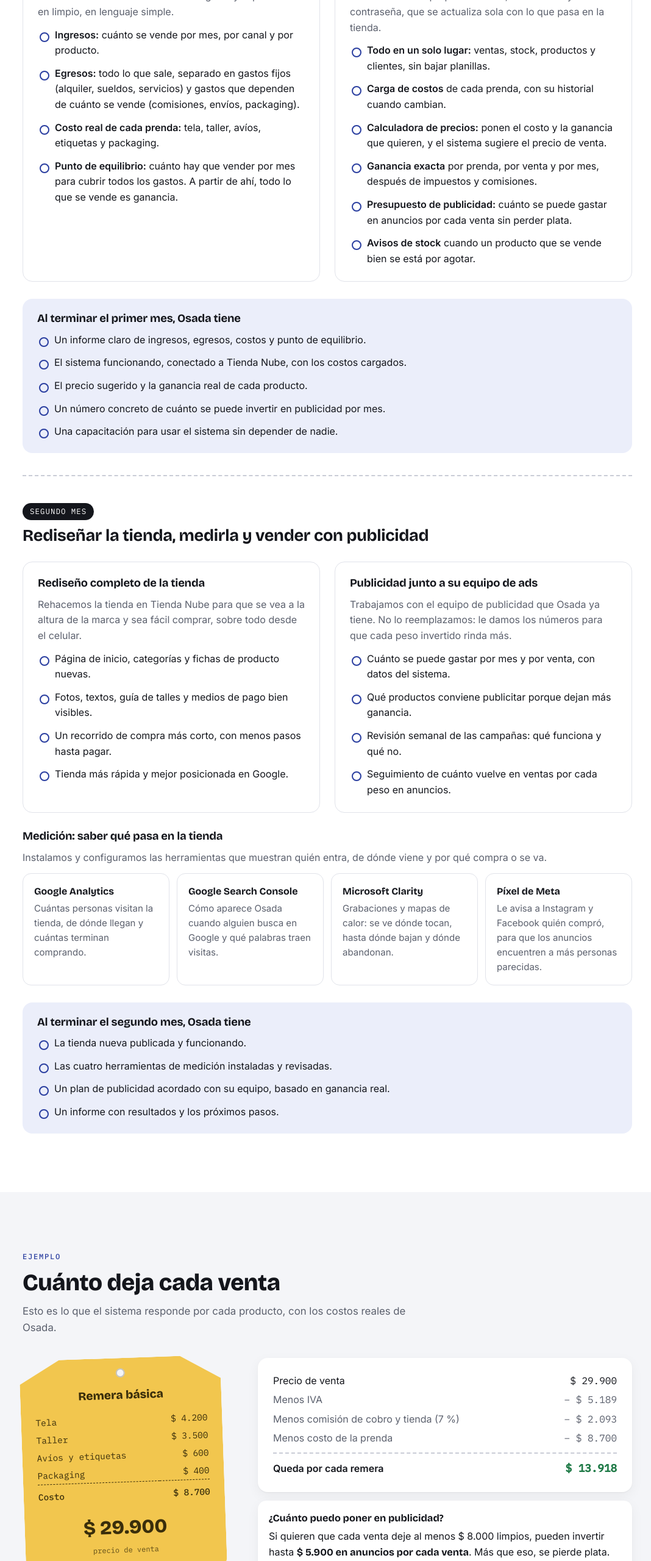
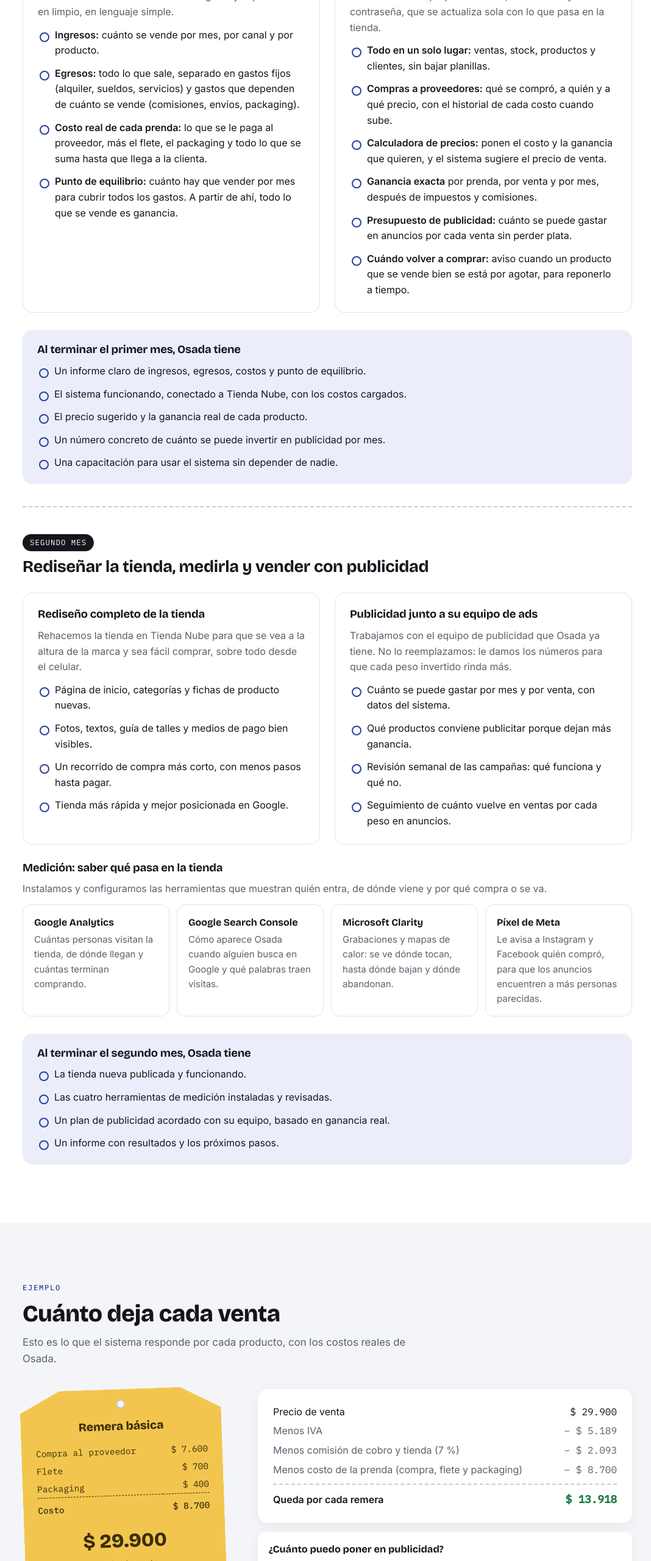
Before and after one commit to NaraDiRocco/propuesta-osada, a plain HTML site: page index.html in a window 1280 px wide. Shown: the part 1920-4480 px from the top of the page at 61% size, without its empty margins (103-1171 px from the left). Drawn offline with nearby package versions, Linux system fonts and the light colour scheme.

Commit message:
Costos de compra y reventa en lugar de producción propia
Co-Authored-By: Claude Opus 5.5 <noreply@anthropic.com>

```diff
--- a/index.html
+++ b/index.html
@@ -242,7 +242,7 @@ footer a{color:var(--ink);font-weight:600;text-decoration:none}
             <ul class="clean">
               <li><b>Ingresos:</b> cuánto se vende por mes, por canal y por producto.</li>
               <li><b>Egresos:</b> todo lo que sale, separado en gastos fijos (alquiler, sueldos, servicios) y gastos que dependen de cuánto se vende (comisiones, envíos, packaging).</li>
-              <li><b>Costo real de cada prenda:</b> tela, taller, avíos, etiquetas y packaging.</li>
+              <li><b>Costo real de cada prenda:</b> lo que se le paga al proveedor, más el flete, el packaging y todo lo que se suma hasta que llega a la clienta.</li>
               <li><b>Punto de equilibrio:</b> cuánto hay que vender por mes para cubrir todos los gastos. A partir de ahí, todo lo que se vende es ganancia.</li>
             </ul>
           </div>
@@ -251,11 +251,11 @@ footer a{color:var(--ink);font-weight:600;text-decoration:none}
             <p>Una herramienta propia de Osada, con usuario y contraseña, que se actualiza sola con lo que pasa en la tienda.</p>
             <ul class="clean">
               <li><b>Todo en un solo lugar:</b> ventas, stock, productos y clientes, sin bajar planillas.</li>
-              <li><b>Carga de costos</b> de cada prenda, con su historial cuando cambian.</li>
+              <li><b>Compras a proveedores:</b> qué se compró, a quién y a qué precio, con el historial de cada costo cuando sube.</li>
               <li><b>Calculadora de precios:</b> ponen el costo y la ganancia que quieren, y el sistema sugiere el precio de venta.</li>
               <li><b>Ganancia exacta</b> por prenda, por venta y por mes, después de impuestos y comisiones.</li>
               <li><b>Presupuesto de publicidad:</b> cuánto se puede gastar en anuncios por cada venta sin perder plata.</li>
-              <li><b>Avisos de stock</b> cuando un producto que se vende bien se está por agotar.</li>
+              <li><b>Cuándo volver a comprar:</b> aviso cuando un producto que se vende bien se está por agotar, para reponerlo a tiempo.</li>
             </ul>
           </div>
         </div>
@@ -329,9 +329,8 @@ footer a{color:var(--ink);font-weight:600;text-decoration:none}
         <div class="tag" aria-label="Ejemplo de etiqueta de costos">
           <div class="nombre">Remera básica</div>
           <table>
-            <tr><td>Tela</td><td>$ 4.200</td></tr>
-            <tr><td>Taller</td><td>$ 3.500</td></tr>
-            <tr><td>Avíos y etiquetas</td><td>$ 600</td></tr>
+            <tr><td>Compra al proveedor</td><td>$ 7.600</td></tr>
+            <tr><td>Flete</td><td>$ 700</td></tr>
             <tr><td>Packaging</td><td>$ 400</td></tr>
             <tr class="total"><td>Costo</td><td>$ 8.700</td></tr>
           </table>
@@ -343,7 +342,7 @@ footer a{color:var(--ink);font-weight:600;text-decoration:none}
             <div class="cuenta"><span>Precio de venta</span><span class="v">$ 29.900</span></div>
             <div class="cuenta menos"><span>Menos IVA</span><span class="v">− $ 5.189</span></div>
             <div class="cuenta menos"><span>Menos comisión de cobro y tienda (7 %)</span><span class="v">− $ 2.093</span></div>
-            <div class="cuenta menos"><span>Menos costo de la prenda</span><span class="v">− $ 8.700</span></div>
+            <div class="cuenta menos"><span>Menos costo de la prenda (compra, flete y packaging)</span><span class="v">− $ 8.700</span></div>
             <div class="cuenta final"><span>Queda por cada remera</span><span class="v">$ 13.918</span></div>
           </div>
           <div class="pregunta"><b>¿Cuánto puedo poner en publicidad?</b><span>Si quieren que cada venta deje al menos $ 8.000 limpios, pueden invertir hasta <b>$ 5.900 en anuncios por cada venta</b>. Más que eso, se pierde plata.</span></div>
@@ -364,7 +363,7 @@ footer a{color:var(--ink);font-weight:600;text-decoration:none}
         <div>
           <h3>Primer mes</h3>
           <ol>
-            <li><span class="sem">Semana 1</span><p>Reunión de arranque, accesos y recolección de costos y gastos.</p></li>
+            <li><span class="sem">Semana 1</span><p>Reunión de arranque, accesos y recolección de precios de compra y gastos.</p></li>
             <li><span class="sem">Semana 2</span><p>Ingresos, egresos y punto de equilibrio. Primer informe.</p></li>
             <li><span class="sem">Semana 3</span><p>Sistema conectado a Tienda Nube, carga de costos y calculadora de precios.</p></li>
             <li><span class="sem">Semana 4</span><p>Ganancia por producto, presupuesto de publicidad y capacitación.</p></li>
@@ -417,7 +416,7 @@ footer a{color:var(--ink);font-weight:600;text-decoration:none}
           <h3>Qué necesito de Osada</h3>
           <ul class="clean">
             <li>Acceso de administrador a Tienda Nube.</li>
-            <li>Los costos de las prendas y los gastos del mes, aunque estén desordenados.</li>
+            <li>Los precios de compra a proveedores y los gastos del mes, aunque estén desordenados.</li>
             <li>Acceso a las cuentas de Meta y Google.</li>
             <li>Una persona de referencia para las reuniones y las decisiones.</li>
           </ul>
```
